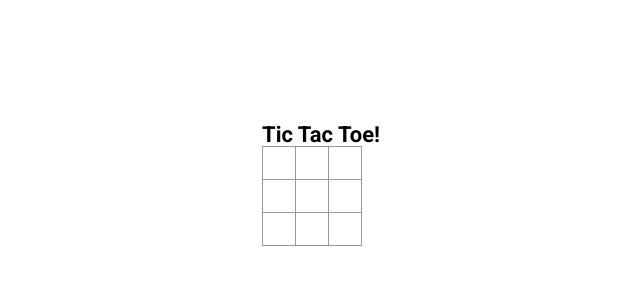
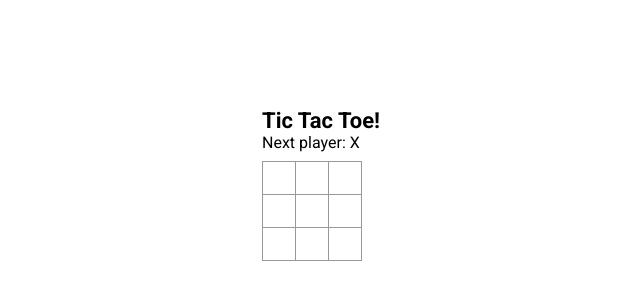
Before and after one commit to TetiHernandezAmura/react-tic-tac-toe, a React (Vite) app: page / in a window 1280 px wide. Shown: the part 216-516 px from the top of the page, without its empty margins (319-959 px from the left). Built offline with nearby package versions, Linux system fonts and the light colour scheme.

Commit message:
Adding loggic to calculate winner and finishing the  game

```diff
--- a/src/Board.jsx
+++ b/src/Board.jsx
@@ -6,15 +6,26 @@ const Board = () => {
   const [squares, setSquares] = useState(Array(9).fill(null));
 
   const handleClick = (idx) => {
-    if (squares[idx] === "X" || squares[idx] === "O") return;
+    if (
+      squares[idx] === "X" ||
+      squares[idx] === "O" ||
+      calculateWinner(squares)
+    )
+      return;
     const nextSquares = squares.slice();
     nextSquares[idx] = xIsNext ? "X" : "O";
     setXIsNext(!xIsNext);
     setSquares(nextSquares);
   };
 
+  const winner = calculateWinner(squares);
+  const status = winner
+    ? `Winner ${winner}!`
+    : `Next player: ${xIsNext ? "X" : "O"}`;
+
   return (
     <>
+      <div className="status">{status}</div>
       <div className="board-row">
         <Square value={squares[0]} onSquareClick={() => handleClick(0)} />
         <Square value={squares[1]} onSquareClick={() => handleClick(1)} />
@@ -36,4 +47,29 @@ const Board = () => {
   );
 };
 
+const calculateWinner = (squares) => {
+  const lines = [
+    [0, 1, 2],
+    [3, 4, 5],
+    [6, 7, 8],
+    [0, 3, 6],
+    [1, 4, 7],
+    [2, 5, 8],
+    [0, 4, 8],
+    [2, 4, 6],
+  ];
+
+  let winner = null;
+
+  for (let i = 0; i < lines.length; i++) {
+    const [a, b, c] = lines[i];
+    if (squares[a] && squares[a] === squares[b] && squares[a] === squares[c]) {
+      winner = squares[a];
+      break;
+    }
+  }
+
+  return winner;
+};
+
 export default Board;
```
